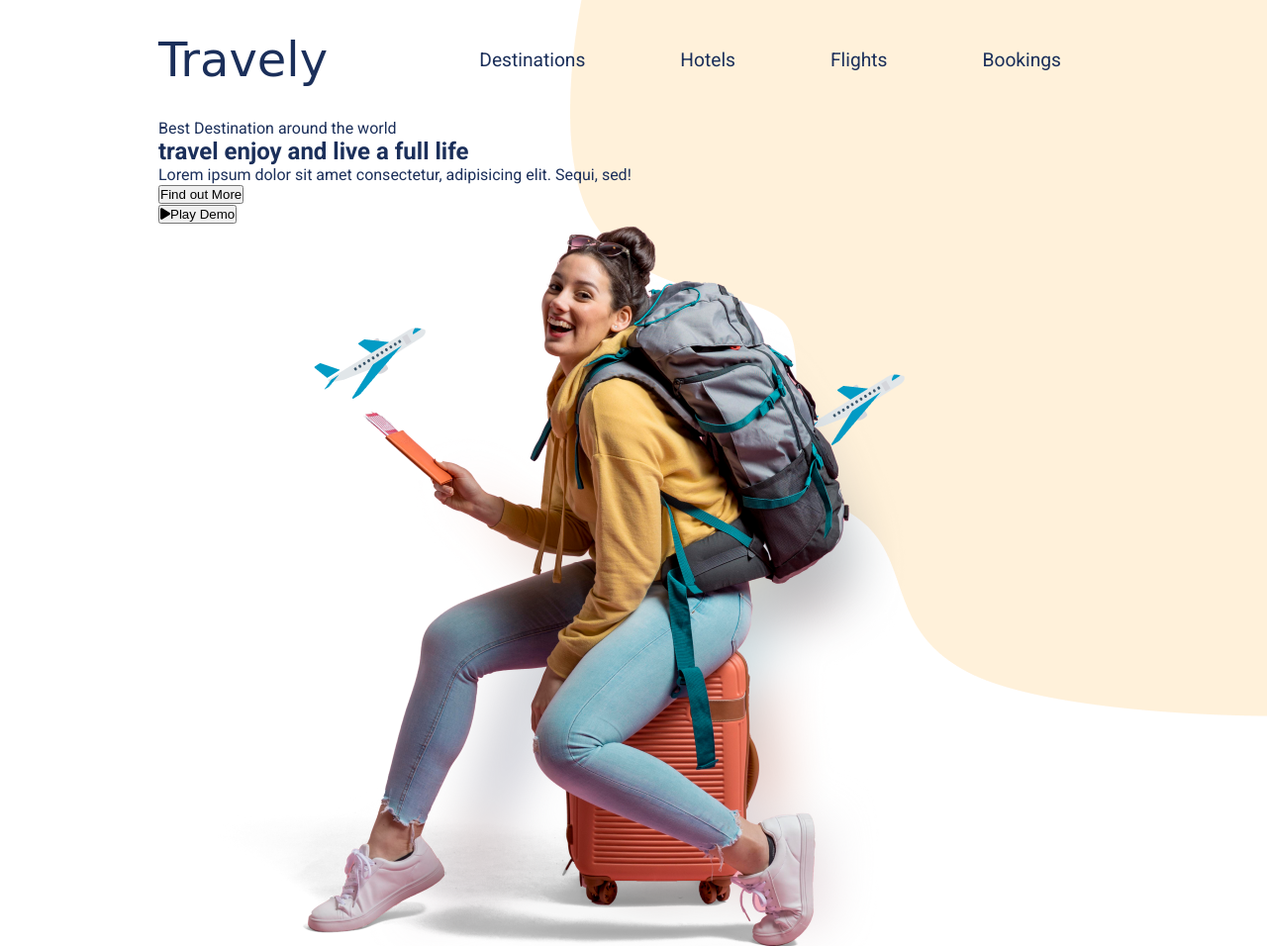
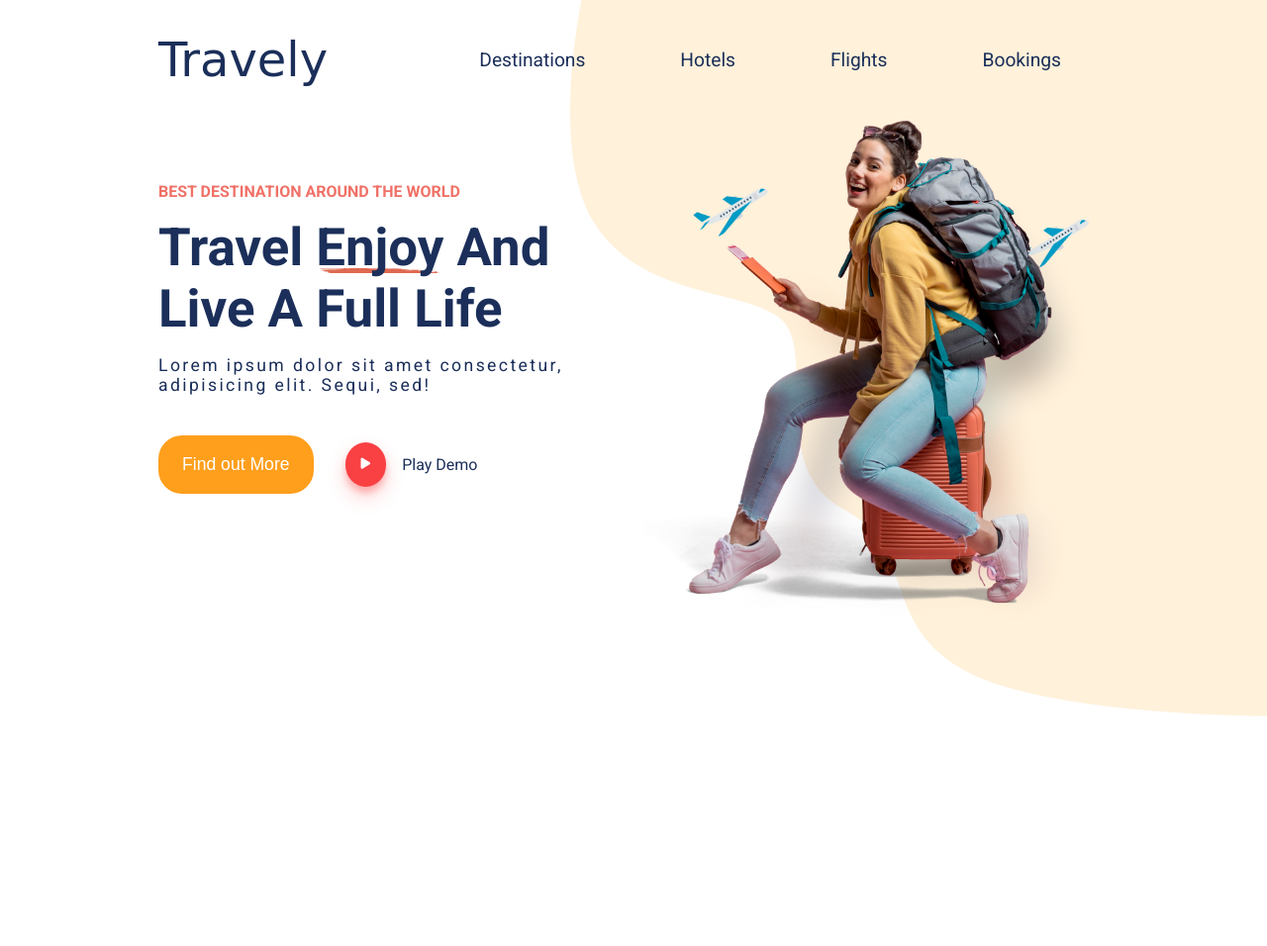
Before and after one commit to zehrafkhan/Travel-Agency, a plain HTML site: page index.html in a window 1280 px wide. Shown: the whole page at 99% size. After the commit the page ends 800 px from the top, so only its background shows below. Drawn offline with Linux system fonts and the light colour scheme; a web font is replaced by a local one.

Commit message:
update: edited the content text and set image height

```diff
--- a/index.html
+++ b/index.html
@@ -29,7 +29,7 @@
             </ul>
         </div>
     </nav>
-    <section class="strater">
+    <section class="starter">
         <div class="content">
             <p class="subTitle">Best Destination around the world</p>
             <h1 class="title">travel <span>enjoy</span> and live a full life</h1>
@@ -39,7 +39,10 @@
             <div class="last">
                 <button>Find out More</button>
                 <div class="play">
-                    <button><i class="fas fa-play"></i><span>Play Demo</span></button>
+                    <button><i class="fas fa-play"></i>
+
+                    </button>
+                    <span>Play Demo</span>
                 </div>
             </div>
         </div>
--- a/style.scss
+++ b/style.scss
@@ -89,3 +89,72 @@ nav {
         }
     }
 }
+
+button {
+    padding: 1.2rem 1.5rem;
+    border-radius: 01.5rem;
+    color: white;
+    border: none;
+    background-color: #ff9f1c;
+    font-size: 1.1rem;
+}
+
+
+.starter {
+    display: flex;
+    .content {
+      margin: 4rem 0 0 0;
+      .subTitle {
+        color: $secondary-color;
+        font-weight: bold;
+        text-transform: uppercase;
+        margin-bottom: 1rem;
+      }
+      .title {
+        font-size: 3.3rem;
+        text-transform: capitalize;
+        margin-bottom: 1rem;
+        span {
+          background-image: url("assets/Decore\ Text.png");
+          background-size: 120%;
+          background-repeat: no-repeat;
+          background-position: bottom 5px left 0;
+        }
+      }
+      .description {
+        font-size: 1.1rem;
+        letter-spacing: 0.15rem;
+        margin-bottom: 1rem;
+      }
+        .last {
+            display: flex;
+            align-items: center;
+            .play {
+                margin: 2rem 0 2rem 2rem;
+                display: flex;
+                align-items: center;
+                button {
+                    border-radius: 50%;
+                    padding: 1rem;
+                    display: flex;
+                    justify-content: center;
+                    align-items: center;
+                    margin-right: 1rem;
+                    background-color: #f94144;
+                    box-shadow: #f941443d 0px 10px 20px, #f9414449 0px 6px 6px;
+                    i {
+                        font-size: 0.8rem;
+                    }
+                }
+                span {
+                    font-size: 1rem;
+                }
+            }
+        }
+    }
+    .image {
+        img {
+            height: 32rem;
+        }
+    }
+}
```
Also changed, not shown: style.css, 1 other file.
